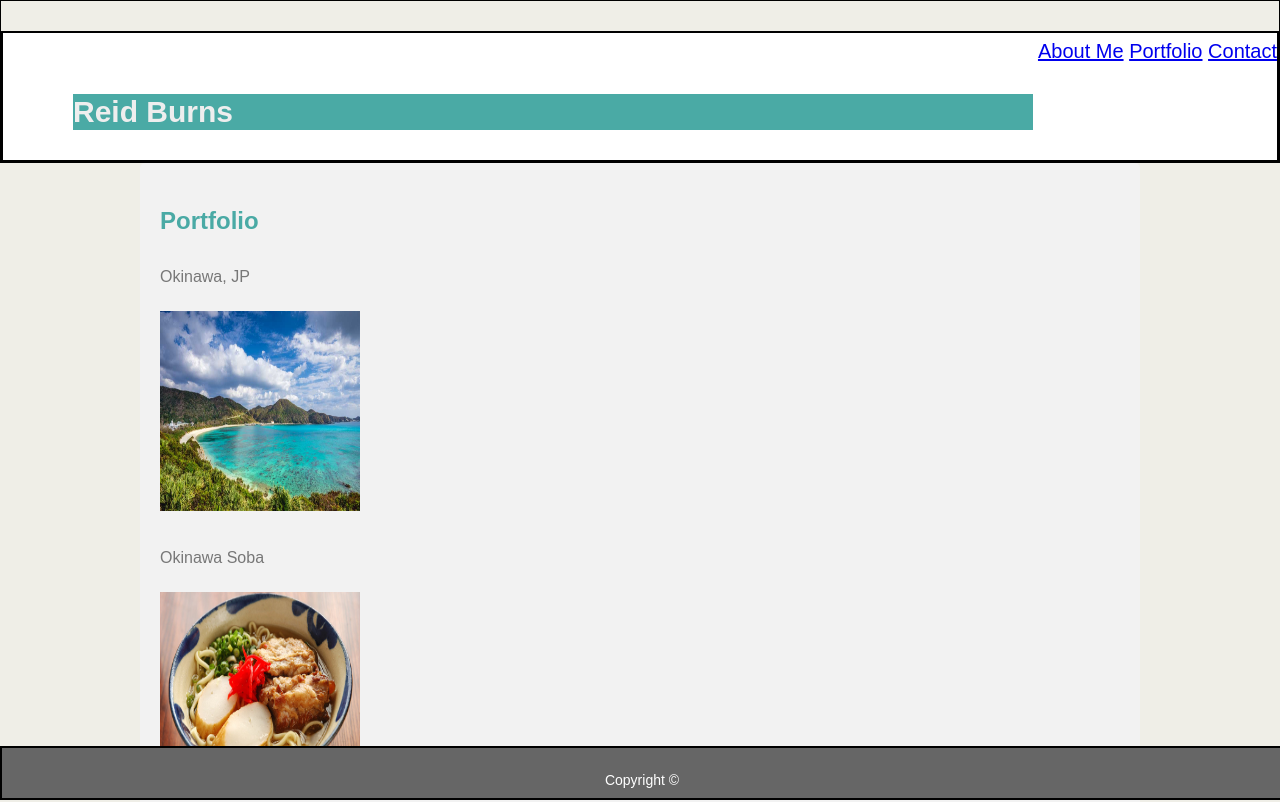
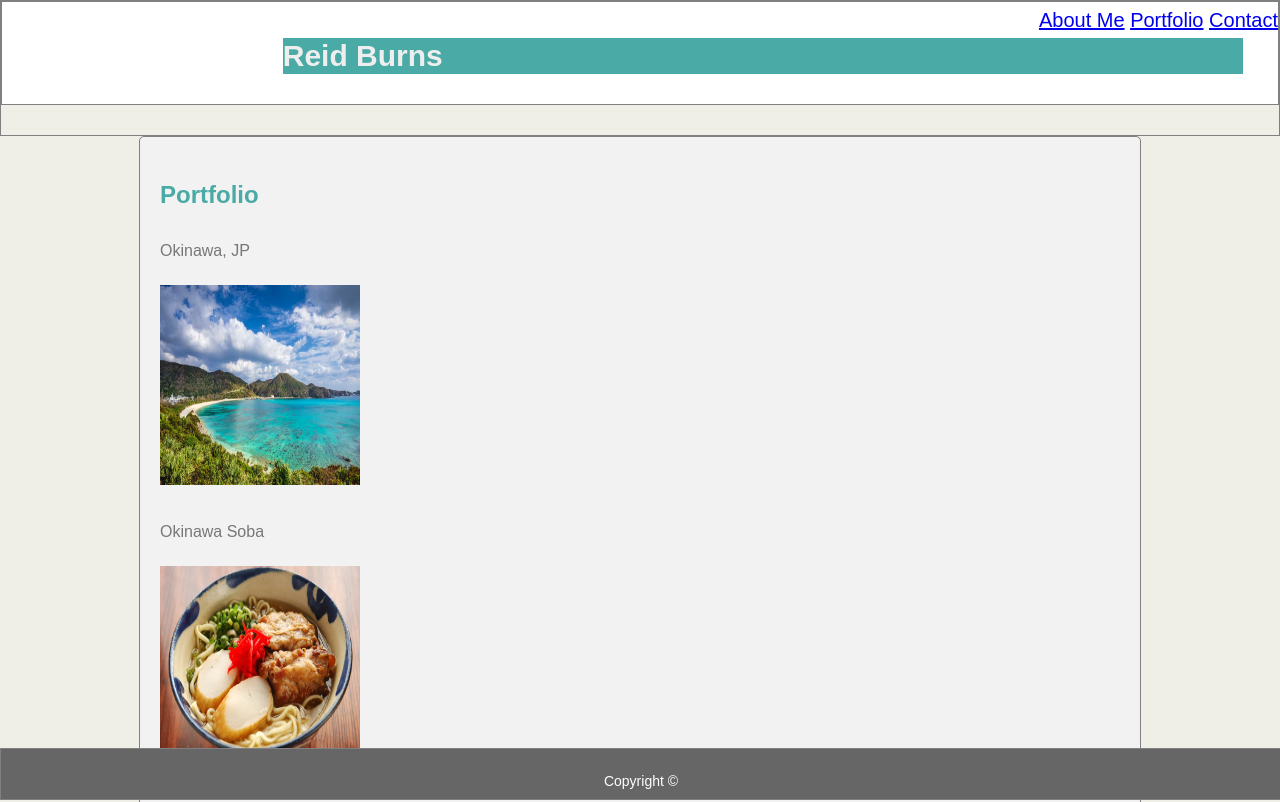
Before and after one commit to Magnanimous19/Basic-Portfolio, a plain HTML site: page portfolio.html in a window 1280 px wide. Shown: the top 802 px of the page. Drawn offline with Linux system fonts and the light colour scheme; files whose address does not match are found by name.

Commit message:
Final saves to files

```diff
--- a/Assets/CSS/style.css
+++ b/Assets/CSS/style.css
@@ -9,14 +9,15 @@ body {
   }
 
  header {
-    border:1px solid black;
+    border:1px solid grey;
     font-family:'Georgia', Times, serif;
     color:#ffffff;
   }
 
   h1 {
-    margin-left: 70px;
-    margin-right:80%;
+    margin-top:0;
+    margin-left: 22%;
+    margin-right: 90%;
     margin-bottom:30px;
     text-align: left;
     font-size: 30px;
@@ -63,6 +64,7 @@ input[type=submit]:hover {
 
 .container {
   border-radius: 5px;
+  border:1px solid grey;
   background-color: #f2f2f2;
   padding: 20px;
 }
@@ -78,7 +80,7 @@ input[type=submit]:hover {
     font-family: 'Arial', 'Helvetica Neue', Helvetica, sans-serif;
     font-size: 18px;
     background-color:#ffffff;
-    border: 2px solid black;
+    border: 1px solid grey;
   }
 
    #img-me {
@@ -87,12 +89,15 @@ input[type=submit]:hover {
   }
 
   #tab-header {
+    margin-top: 0%;
+    margin-bottom:30px;
     text-align: right;
     font-size: 20px;
 }
 
   #gallery {
     font-size: 16px;
+    text-align: left;
   }
 
   #contact-info {
```
Also changed, not shown: index.html (+2 -1 lines), portfolio.html (+2 -0 lines).
